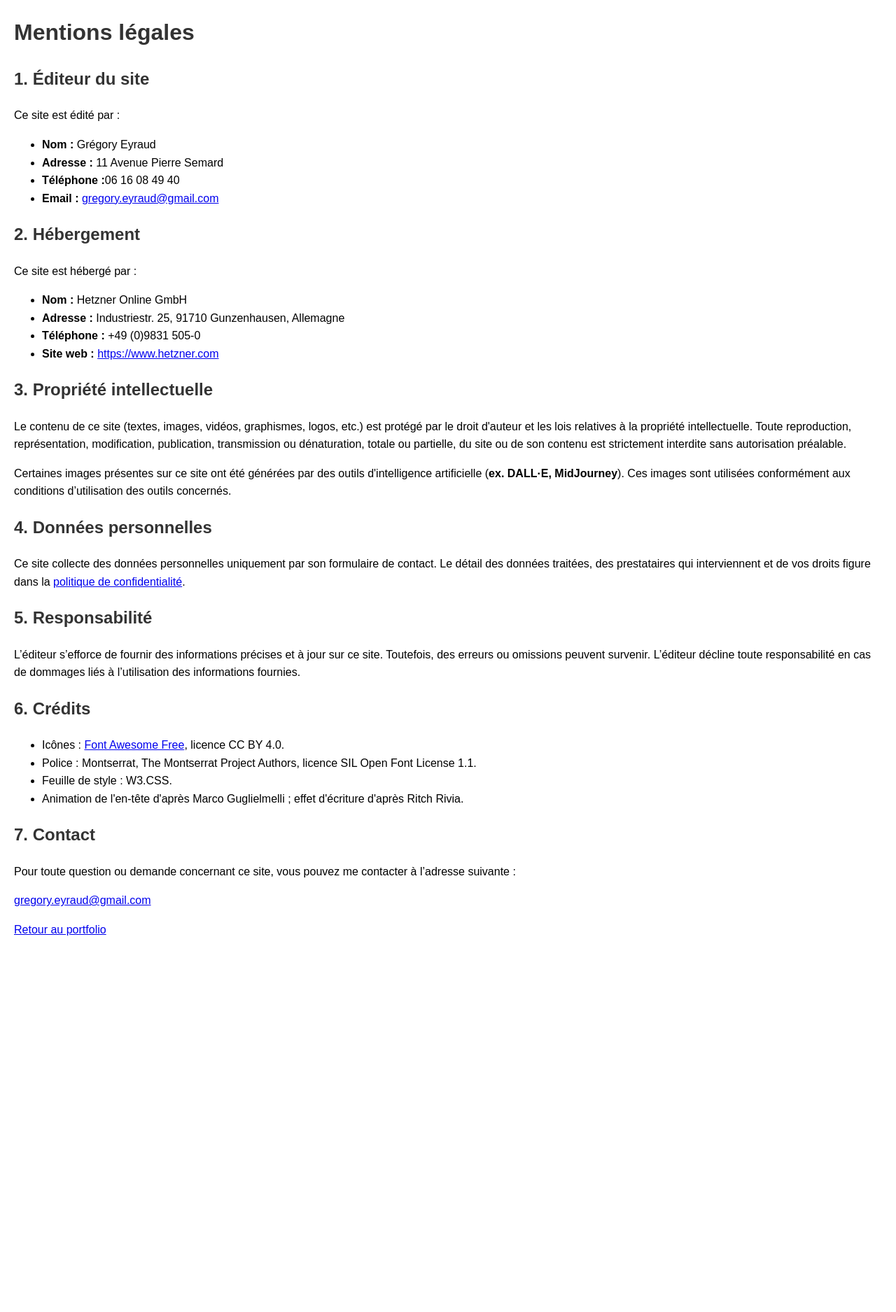
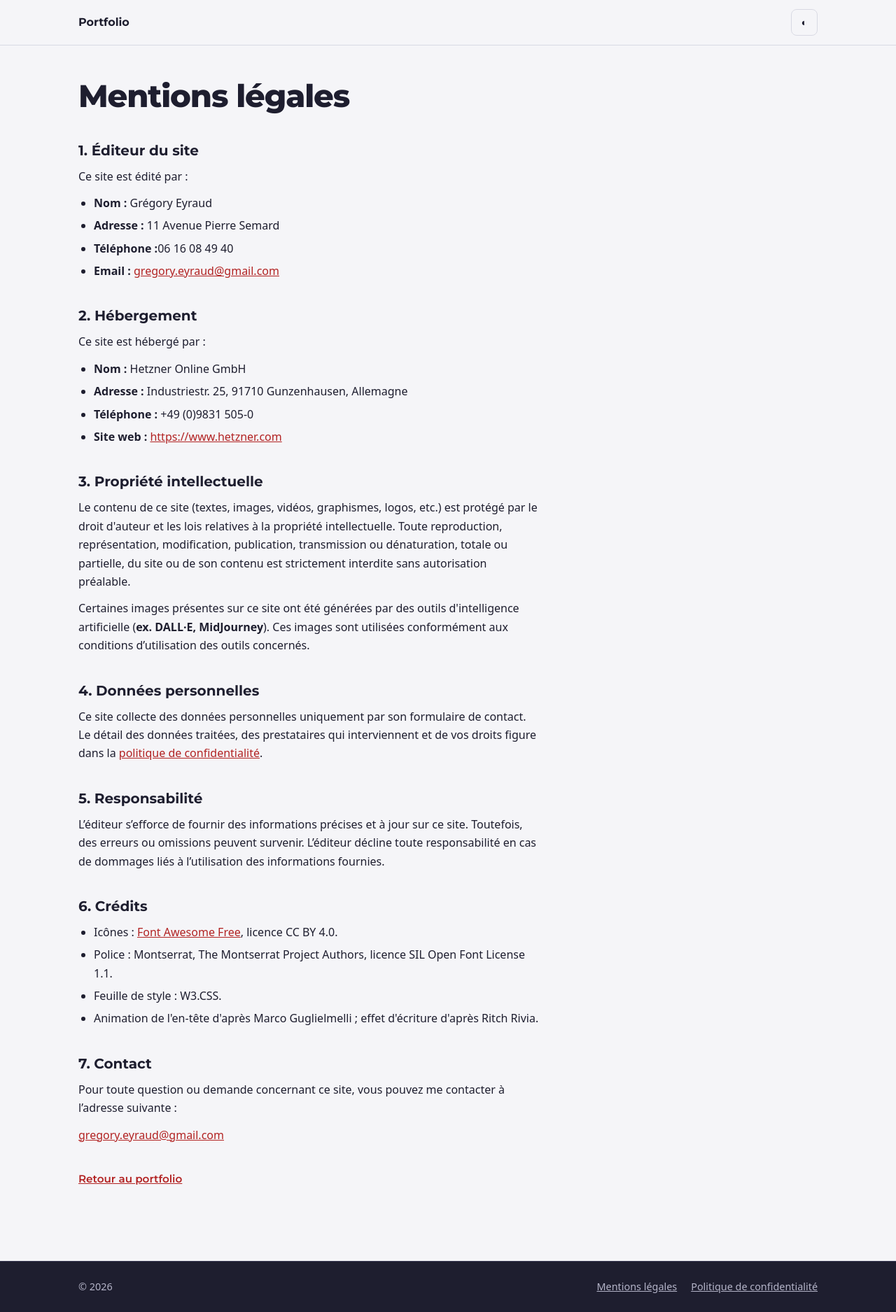
Before and after one commit to EYRAUD-gregory/Portfolio, a Django app: page /mentions-legales/ in a window 1280 px wide. Shown: the whole page at 70% size. Before the commit the page ends 1337 px from the top, so only its background shows below. Run offline with Django 4.2, Linux system fonts and the light colour scheme.

Commit message:
feat: pages légales au nouveau style, mention du thème mémorisé

```diff
--- /dev/null
+++ b/portfolio/templates/portfolio/legal.html
@@ -0,0 +1,20 @@
+{% extends "portfolio/base.html" %}
+{% load static %}
+
+{% block body %}
+<a class="skip" href="#contenu">Aller au contenu</a>
+
+<header class="nav" id="nav">
+    <div class="wrap nav-row">
+        <a class="brand" href="{% url 'portfolio_view' %}">{% if initials %}<span class="brand-mark">{{ initials }}</span>{% endif %}{{ profile.name|default:"Portfolio" }}</a>
+        <button type="button" class="nav-button theme-button" id="theme-button" aria-label="Changer de thème (clair ou sombre)" title="Thème clair ou sombre">◐</button>
+    </div>
+</header>
+
+<main class="wrap legal" id="contenu">
+{% block legal %}{% endblock %}
+</main>
+
+{% include "portfolio/_footer.html" %}
+<script src="{% static 'portfolio/script.js' %}"></script>
+{% endblock %}
--- a/portfolio/templates/portfolio/mentions_legales.html
+++ b/portfolio/templates/portfolio/mentions_legales.html
@@ -1,30 +1,12 @@
-<!DOCTYPE html>
-<html lang="fr">
-<head>
-    {% load static %}
-    <meta charset="UTF-8">
-    <link rel="icon" type="image/svg+xml" href="{% static 'images/favicon.svg' %}">
-    <meta name="viewport" content="width=device-width, initial-scale=1.0">
-    <meta name="description" content="Mentions légales de Grégory Eyraud, portfolio en ligne.">
-    <title>Mentions légales</title>
-    <style>
-        body {
-            font-family: Arial, sans-serif;
-            line-height: 1.6;
-            margin: 20px;
-            padding: 0;
-        }
-        h1, h2 {
-            color: #333;
-        }
-    </style>
-</head>
-<body>
-    <header>
+{% extends "portfolio/legal.html" %}
+
+{% block title %}Mentions légales{% endblock %}
+
+{% block meta %}<meta name="description" content="Mentions légales de Grégory Eyraud, portfolio en ligne.">{% endblock %}
+
+{% block legal %}
     <h1>Mentions légales</h1>
-    </header>
 
-    <main>
     <section>
         <h2>1. Éditeur du site</h2>
         <p>Ce site est édité par :</p>
@@ -96,7 +78,5 @@
         <p><a href="mailto:gregory.eyraud@gmail.com">gregory.eyraud@gmail.com</a></p>
     </section>
 
-        <p><a href="{% url 'portfolio_view' %}">Retour au portfolio</a></p>
-    </main>
-</body>
-</html>
+    <p class="legal-back"><a href="{% url 'portfolio_view' %}">Retour au portfolio</a></p>
+{% endblock %}
--- a/portfolio/views.py
+++ b/portfolio/views.py
@@ -99,9 +99,15 @@ def portfolio_view(request):
     })
 
 
+def legal_context():
+    # La barre et le pied de page des pages légales affichent le nom du profil
+    profile = Profile.objects.first()
+    return {'profile': profile, 'initials': initials(profile.name) if profile else ''}
+
+
 def privacy_policy(request):
-    return render(request, 'portfolio/politique_confidentialite.html')
+    return render(request, 'portfolio/politique_confidentialite.html', legal_context())
 
 
 def mentions_legales(request):
-    return render(request, 'portfolio/mentions_legales.html')
+    return render(request, 'portfolio/mentions_legales.html', legal_context())
--- a/static/portfolio/styles.css
+++ b/static/portfolio/styles.css
@@ -383,6 +383,17 @@ ul, ol { list-style: none; margin: 0; padding: 0; }
 .footer a { color: var(--ink-muted); }
 .footer nav { display: flex; flex-wrap: wrap; gap: 8px 20px; }
 
+/* ---------- Pages légales : du texte, dans une colonne de lecture ---------- */
+.brand + .theme-button { margin-left: auto; }
+.legal { padding-top: 112px; padding-bottom: var(--section); }
+.legal > *, .legal section > * { max-width: 72ch; }
+.legal h1 { font-size: clamp(1.9rem, 4vw, 2.8rem); font-weight: 800; letter-spacing: -.025em; margin-bottom: 20px; }
+.legal h2 { font-size: 1.25rem; font-weight: 700; margin: 40px 0 12px; }
+.legal p { margin-bottom: 12px; }
+.legal ul { list-style: disc; display: grid; gap: 6px; padding-left: 22px; margin-bottom: 12px; }
+.legal a { overflow-wrap: anywhere; }
+.legal-back { margin-top: 40px; font: 600 .95rem var(--font-title); }
+
 /* ---------- Fenêtre de détail : elle s'ouvre et se referme en fondu, avec l'image du projet ---------- */
 dialog {
   width: min(720px, calc(100vw - 32px)); max-height: min(86vh, 900px); padding: 0;
```
Also changed, not shown: portfolio/templates/portfolio/politique_confidentialite.html (+12 -26 lines), portfolio/tests.py (+17 -0 lines). Lines whose indentation alone changed are shown as unchanged.
